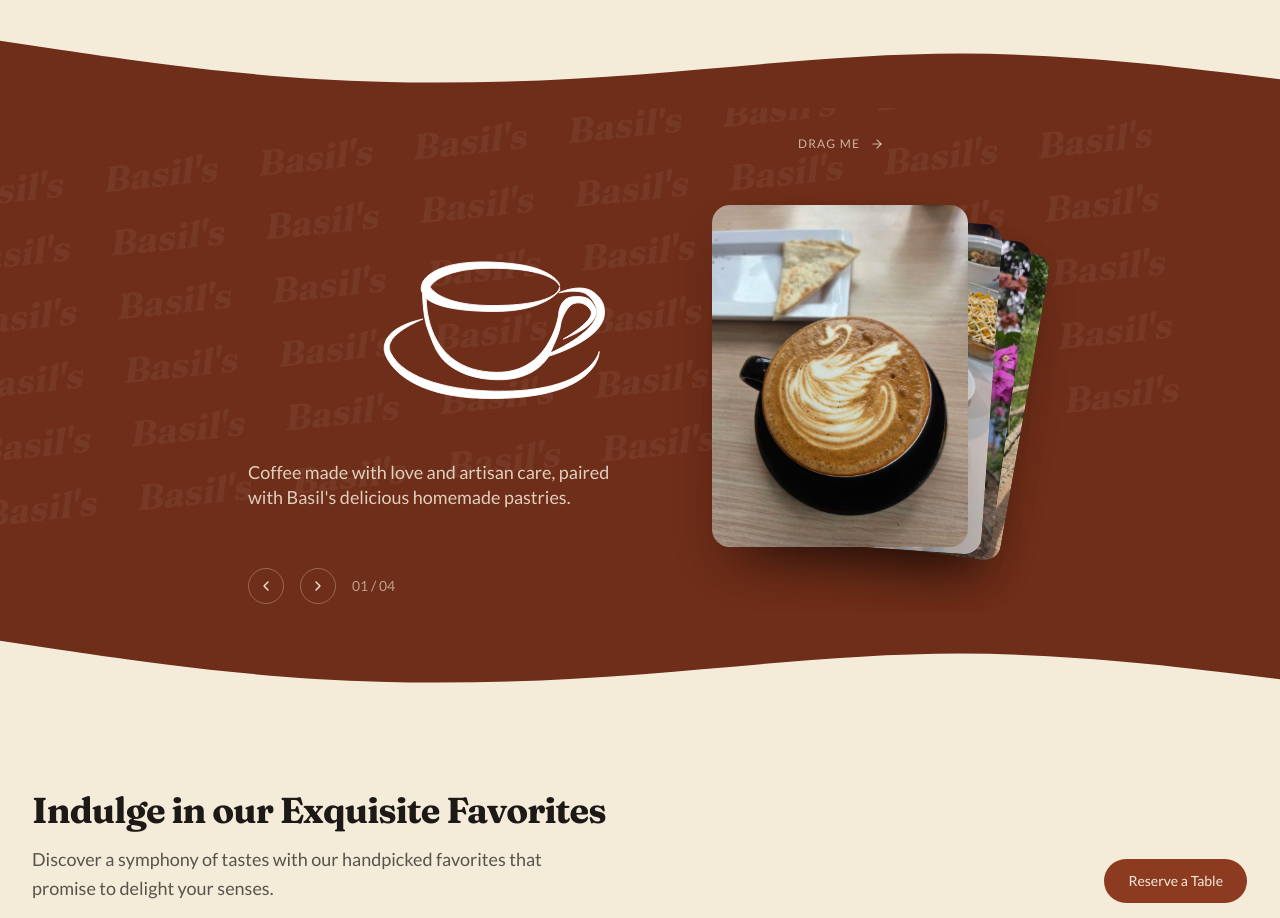
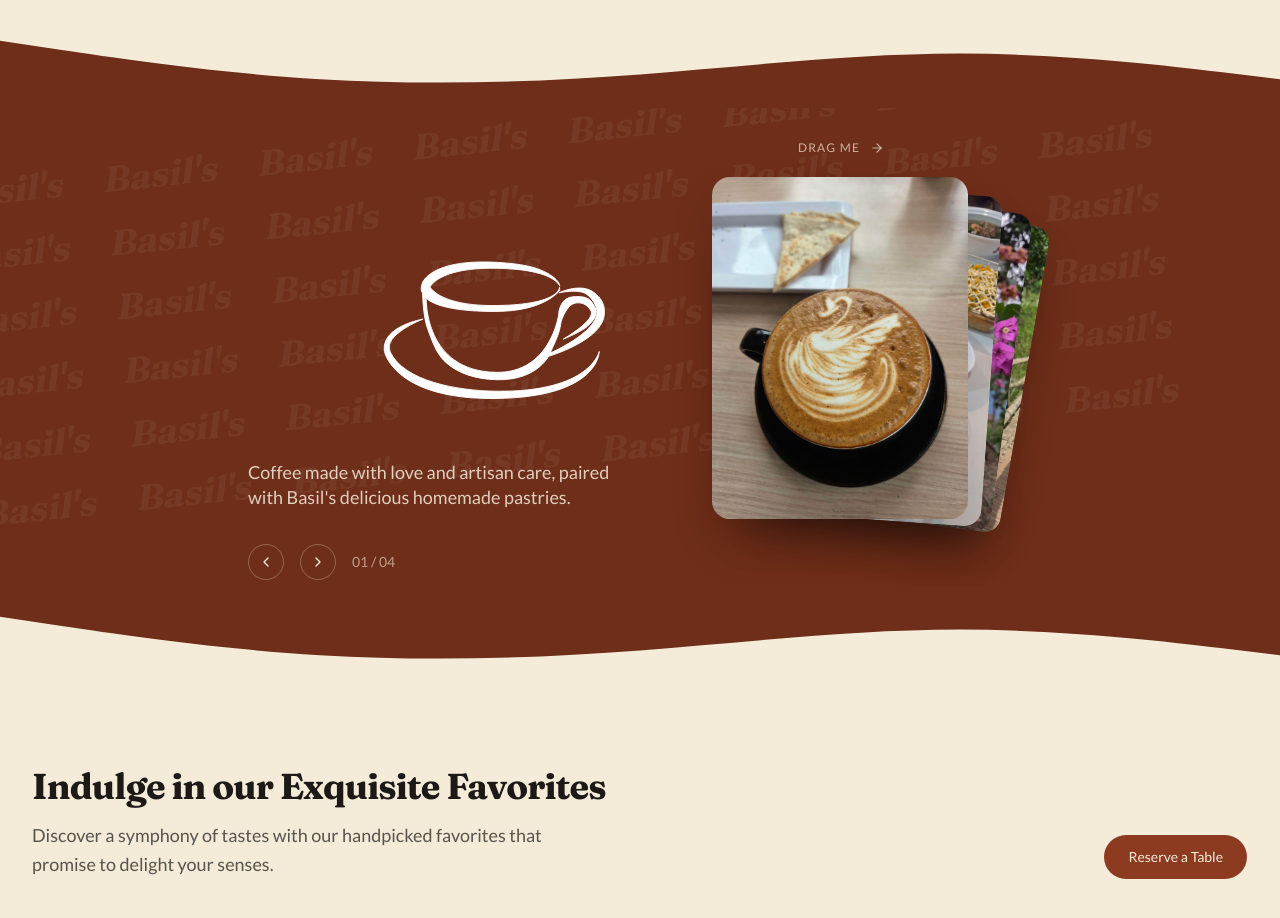
Before and after one commit to AnzuWanzu/Basil, a Next.js app: page / in a window 1280 px wide. Shown: the part 1040-1958 px from the top of the page. Built offline with nearby package versions, Linux system fonts and the light colour scheme.

Commit message:
[Fix]: Tighten About story spacing, fix unclickable caption buttons (deck's rotated cards were stacking above them), and move Drag me closer to the deck.

```diff
--- a/components/sections/About/StoryCaption.tsx
+++ b/components/sections/About/StoryCaption.tsx
@@ -32,7 +32,7 @@
         <Image src={coffeeSteam} alt="" unoptimized fill className="object-cover object-left" />
       </div>
 
-      <div className="relative h-24 w-full max-w-sm overflow-hidden 4xl:h-32 4xl:max-w-lg">
+      <div className="relative h-20 w-full max-w-sm overflow-hidden 4xl:h-28 4xl:max-w-lg">
         <AnimatePresence mode="wait">
           <motion.p
             key={index}
@@ -40,14 +40,14 @@
             animate={{ opacity: 1, y: 0 }}
             exit={{ opacity: 0, y: -12 }}
             transition={{ duration: 0.35, ease: "easeOut" }}
-            className="font-sans text-base sm:text-[18px] leading-snug text-background/85 4xl:text-2xl"
+            className="font-sans text-base sm:text-[18px] leading-snug text-background/85 4xl:text-xl"
           >
             {renderCaption(card)}
           </motion.p>
         </AnimatePresence>
       </div>
 
-      <div className="-mt-3 flex items-center gap-4 4xl:gap-5">
+      <div className="relative z-50 -mt-5 flex items-center gap-4 4xl:gap-5">
         <button
           type="button"
           onClick={onPrev}
--- a/components/sections/About/StoryDeck.tsx
+++ b/components/sections/About/StoryDeck.tsx
@@ -23,8 +23,8 @@
 
 export function StoryDeck({ active, onSwipe }: StoryDeckProps) {
   return (
-    <div className="flex flex-col items-center gap-4 lg:w-96 lg:shrink-0 3xl:w-[28rem] 4xl:w-[32rem]">
-      <span className="inline-flex items-center gap-2 font-sans text-xs font-medium tracking-widest text-background/70 uppercase 4xl:text-sm">
+    <div className="flex flex-col items-center gap-1 lg:w-96 lg:shrink-0 3xl:w-[28rem] 4xl:w-[32rem]">
+      <span className="relative z-10 -mb-3 inline-flex items-center gap-2 font-sans text-xs font-medium tracking-widest text-background/70 uppercase sm:-mb-5 3xl:-mb-9 4xl:-mb-11 4xl:text-sm">
         Drag me
         <motion.span
           animate={{ x: [0, 6, 0] }}
```
